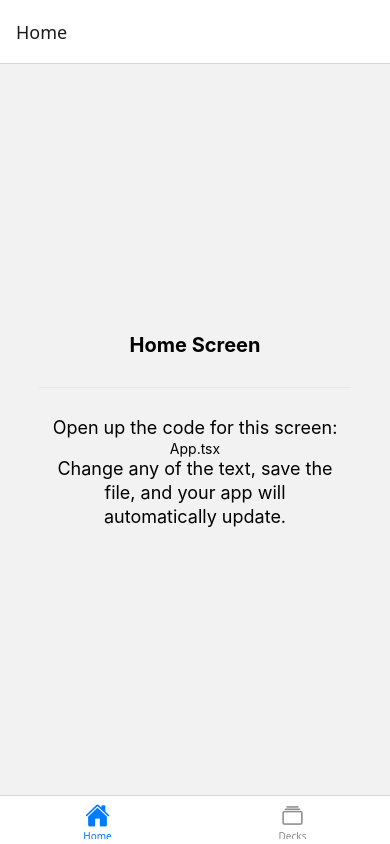
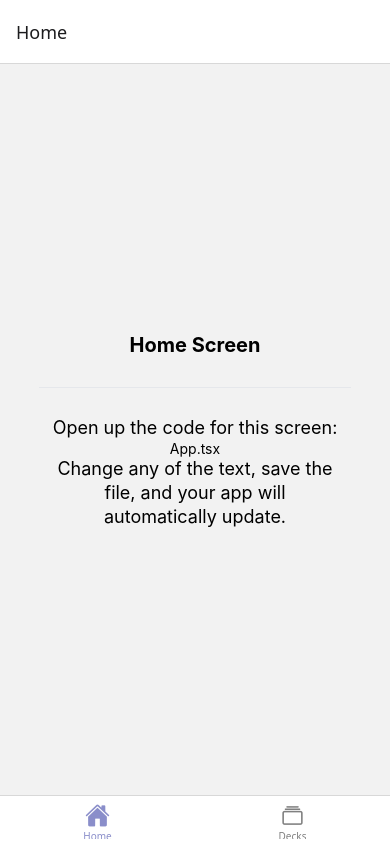
Before and after one commit to nayenjoaquin/Flashcards-APP, a React Native app: screen /Deck in a window 390 px wide. Built offline with nearby package versions, Linux system fonts and the light colour scheme.

Commit message:
getting flashcards by deck id and new component filled button

```diff
--- a/App.tsx
+++ b/App.tsx
@@ -27,7 +27,9 @@ import { Ionicons } from '@expo/vector-icons';
       <NavigationContainer>
         <Tab.Navigator>
         <Tab.Screen name='Home' component={ScreenContent} options={{
-          tabBarIcon: ({color, size, focused})=><Ionicons name={focused ? 'home':'home-outline'} size={size} color={color}/>
+          tabBarIcon: ({color, size, focused})=><Ionicons name={focused ? 'home':'home-outline'} size={size} color={color}/>,
+          tabBarActiveTintColor: '#8a8eca',
+          tabBarInactiveTintColor: 'gray',
         }}/>
         <Tab.Screen
           name="DecksStack"
@@ -38,7 +40,7 @@ import { Ionicons } from '@expo/vector-icons';
 
             return <Ionicons name={iconName} size={size} color={color} />;
           },
-          tabBarActiveTintColor: '#007bff',
+          tabBarActiveTintColor: '#8a8eca',
           tabBarInactiveTintColor: 'gray',
         }}
         />
--- /dev/null
+++ b/components/filled-button.tsx
@@ -0,0 +1,14 @@
+import { Button, Pressable, Text } from "react-native";
+
+interface props {
+    text: string;
+    onPress: () => void;
+}
+
+export const FilledButton = ({ text, onPress }: props) => {
+    return (
+        <Pressable onPress={onPress} className="bg-primary-500 rounded-lg p-2.5 px-10 active:bg-primary-600">
+            <Text className="text-white text-xl font-bold">{text}</Text>
+        </Pressable>
+    );
+}
--- /dev/null
+++ b/hooks/flashcards.tsx
@@ -0,0 +1,42 @@
+// hooks/useDecks.ts
+import { API_BASE_URL } from 'const/strings';
+import { useState, useEffect } from 'react';
+
+const useCards = (did: string) => {
+  const [cards, setCards] = useState<Card[]>([]);
+  const [loading, setLoading] = useState<boolean>(false);
+  const [error, setError] = useState<string | null>(null);
+
+  // Fetch decks from API
+  const fetchDecks = async () => {
+    setLoading(true);
+    setError(null);
+
+    try {
+        const res = await fetch(`${API_BASE_URL}/flashcards?did=`+did, {
+          method: 'GET',
+          headers: {
+            'Content-Type': 'application/json',
+          },
+        });
+
+        if (!res.ok) throw new Error('Failed to fetch flashcards');
+
+        const json = await res.json();
+        setCards(json);
+      } catch (err: any) {
+        console.log('ERROR: ', err)
+        setError(err.message || 'Unknown error');
+      } finally {
+        setLoading(false);
+      }
+  };
+
+  useEffect(() => {
+    fetchDecks();
+  }, []); // Empty array means it only runs once, similar to componentDidMount
+
+  return { cards, loading, error, fetchDecks };
+};
+
+export default useCards;
--- a/package.json
+++ b/package.json
@@ -16,6 +16,7 @@
     "@react-navigation/bottom-tabs": "^7.3.10",
     "@react-navigation/native": "^7.1.6",
     "@react-navigation/native-stack": "^7.3.10",
+    "@react-navigation/stack": "^7.3.3",
     "expo": "^52.0.7",
     "expo-status-bar": "~1.12.1",
     "nativewind": "^4.1.23",
--- a/screens/deck-screen.tsx
+++ b/screens/deck-screen.tsx
@@ -1,19 +1,48 @@
-import { RouteProp, useRoute } from "@react-navigation/native"
-import { SafeAreaView, Text, View } from "react-native"
-import { DecksStackParamList} from "types/navigation";
-
+import { RouteProp, useRoute, useNavigation } from "@react-navigation/native";
+import { useLayoutEffect } from "react";
+import { SafeAreaView, ScrollView, Text, View } from "react-native";
+import { DecksStackParamList } from "types/navigation";
+import type { StackNavigationProp } from "@react-navigation/stack";
+import { FilledButton } from "components/filled-button";
+import useCards from "hooks/flashcards";
 
 export const DeckScreen = () => {
+  type DeckScreenRouteProp = RouteProp<DecksStackParamList, "Deck">;
+  type DeckScreenNavigationProp = StackNavigationProp<DecksStackParamList, "Deck">;
 
-    type DeeckScreenRouteProp = RouteProp<DecksStackParamList, 'Deck'>;
+  const route = useRoute<DeckScreenRouteProp>();
+  const navigation = useNavigation<DeckScreenNavigationProp>();
 
-    const route = useRoute<DeeckScreenRouteProp>();
-    const {deck} = route.params;
-    return(
-        <View className="h-full flex items-center justify-center">
-            <SafeAreaView className="w-full flex items-center justify-center p-5">
-                <Text className="text-3xl font-bold">{deck.name}</Text>
-            </SafeAreaView>
+  const { deck } = route.params;
+  const { cards } = useCards(deck.id);
+
+  useLayoutEffect(() => {
+    navigation.setOptions({ title: deck.name });
+  }, [navigation, deck.name]);
+
+  return (
+    <View className="h-full flex items-center justify-center p-5">
+      <SafeAreaView className="w-full h-full flex items-center justify-center gap-5">
+        <Text className="text-3xl font-bold">{deck.name}</Text>
+        <FilledButton text="Review now" onPress={()=>{
+
+        }} />
+        <ScrollView className="w-full h-full">
+        <View className="w-full h-full flex items-center justify-center gap-2.5">
+          {cards.map((card) => (
+            <View key={card.id} className="p-2.5 w-full flex flex-col gap-0 border border-gray-200 bg-white rounded-lg">
+              <Text className="text-md font-semibold">{card.front}</Text>
+              <Text className="text-gray-600">{card.back}</Text>
+            </View>
+          ))}
         </View>
-    )
-}
+        </ScrollView>
+        {cards.length === 0 && (
+          <Text className="text-gray-500 text-center mt-5">
+            No flashcards available in this deck.
+          </Text>
+        )}
+      </SafeAreaView>
+    </View>
+  );
+};
--- a/tailwind.config.js
+++ b/tailwind.config.js
@@ -6,7 +6,37 @@ module.exports = {
 
     presets: [require("nativewind/preset")],
     theme: {
-      extend: {},
+      extend: {
+        colors: {
+          primary: {
+            '50': '#fffbea',
+            '100': '#fff1c5',
+            '200': '#ffe485',
+            '300': '#ffcf46',
+            '400': '#ffb91b',
+            '500': '#ff9500',
+            '600': '#e26e00',
+            '700': '#bb4a02',
+            '800': '#983908',
+            '900': '#7c2f0b',
+            '950': '#481600',
+          },
+          secondary: {
+            '50': '#f3f4fa',
+            '100': '#e8edf7',
+            '200': '#d6dcef',
+            '300': '#bdc6e4',
+            '400': '#a1a8d8',
+            '500': '#8a8eca',
+            '600': '#7776bc',
+            '700': '#6260a2',
+            '800': '#514f84',
+            '900': '#45466a',
+            '950': '#28283e',
+        },
+
+        }
+      },
     },
     plugins: [],
   }
--- a/types/index.ts
+++ b/types/index.ts
@@ -1,3 +1,9 @@
+type Card = {
+    id: string;
+    front: string;
+    back: string;
+}
+
 type Deck={
     id: string;
     name: string;
```
Also changed, not shown: 1 other file (tests, documents, lock files or other folders).
